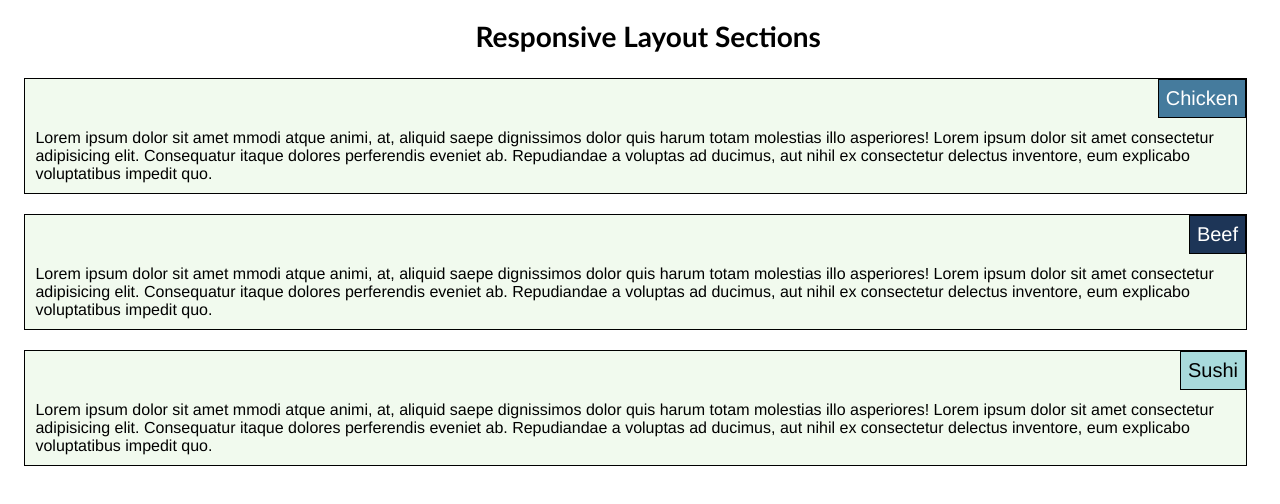
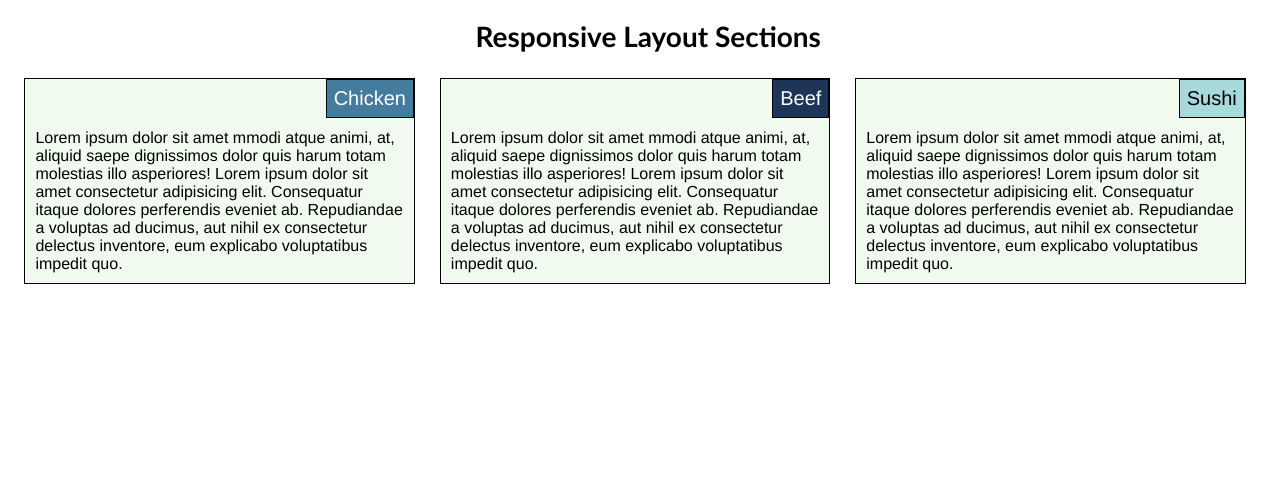
Before and after one commit to Ahmed-Maher1/coursera-test, a plain HTML site: page module2-solution/index.html in a window 1280 px wide. Drawn offline with Linux system fonts and the light colour scheme.

Commit message:
Update style.css

```diff
--- a/module2-solution/css/style.css
+++ b/module2-solution/css/style.css
@@ -50,7 +50,7 @@ h1 {
     }
 
     .col-lg-4 {
-        width: 31.3s%;
+        width: 31.3%;
         margin-right: 2%;
     }
 
```
